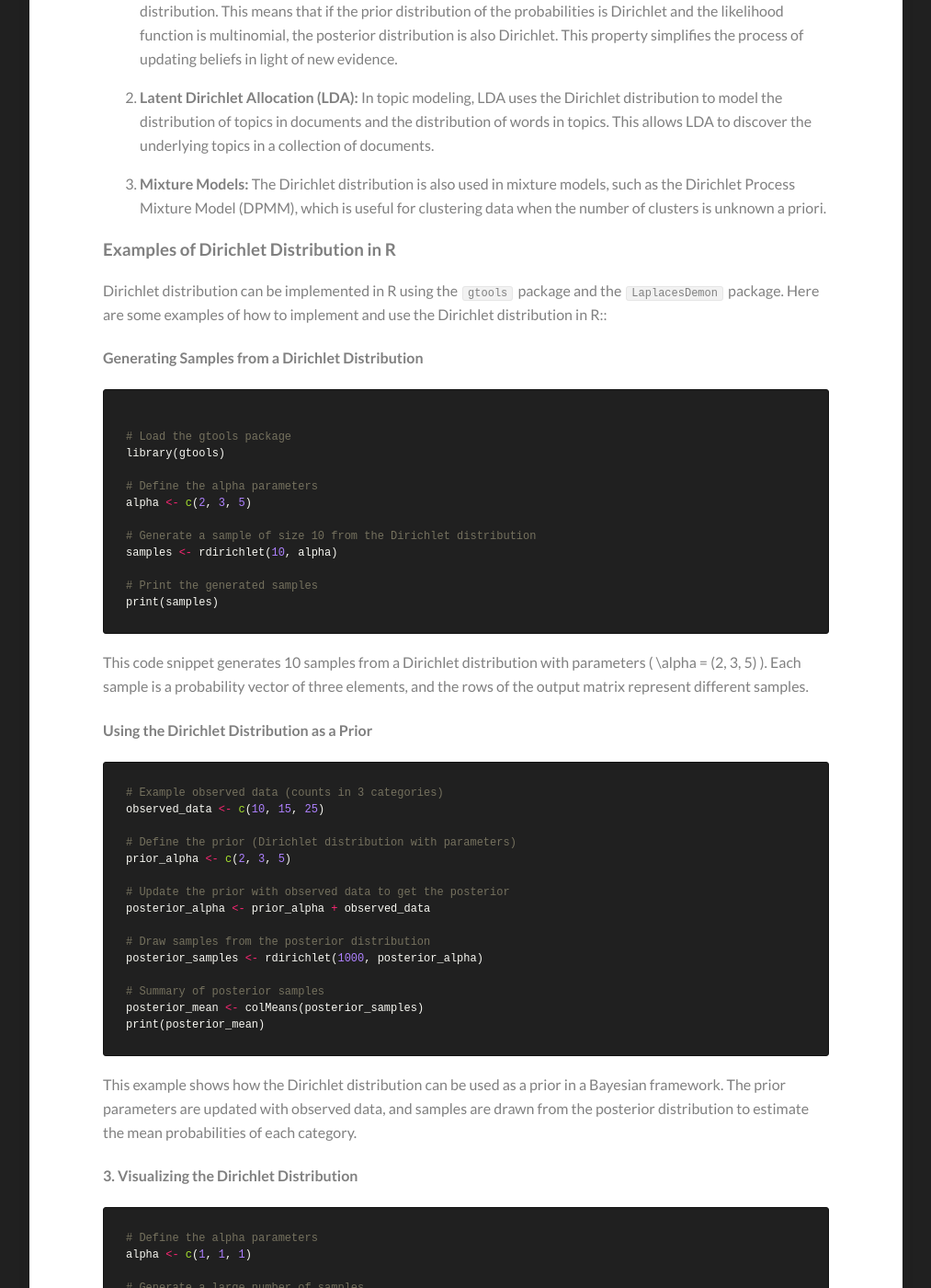
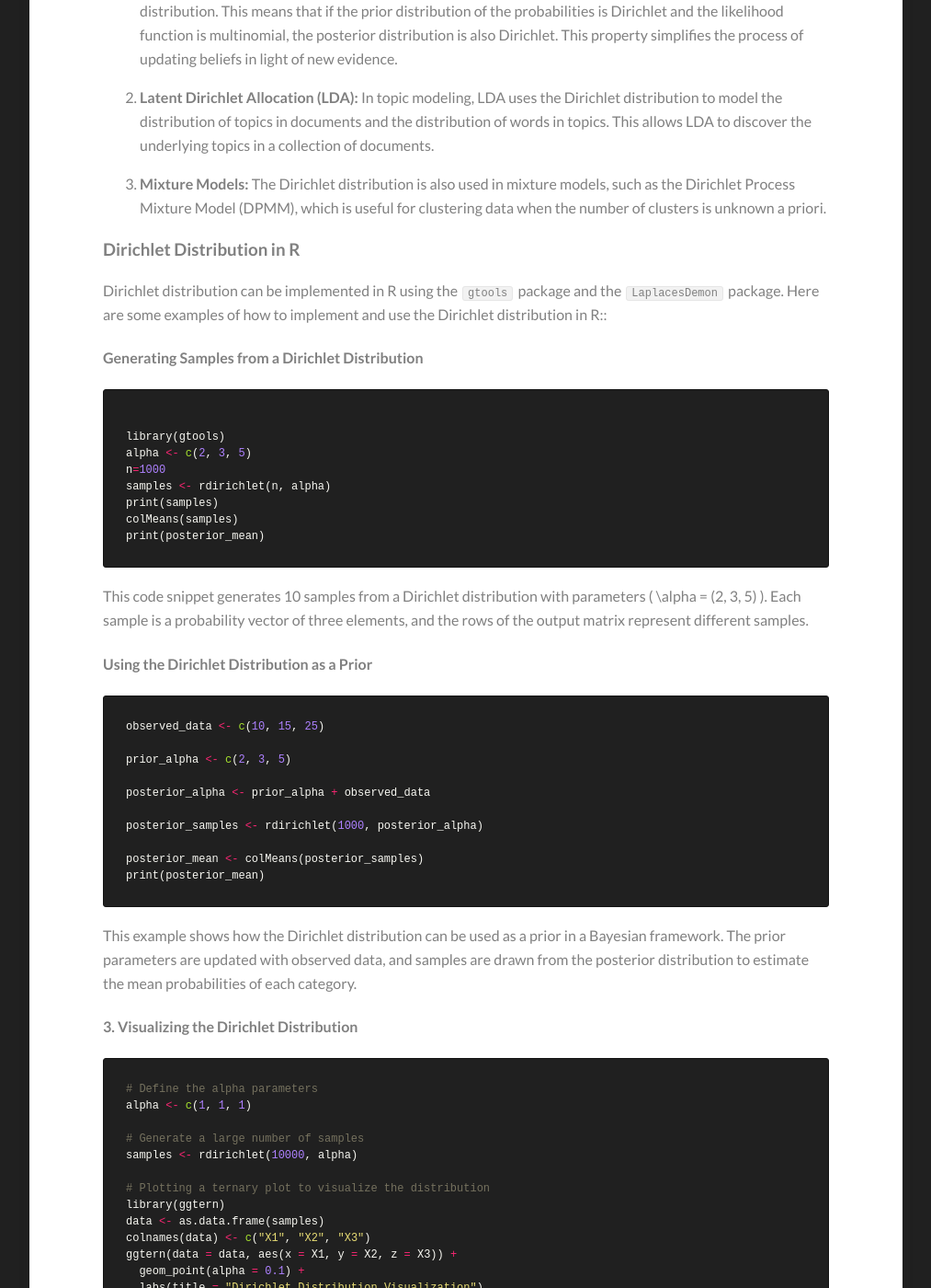
Before and after one commit to Kamran-Afzali/Kamran-Afzali.github.io, a Jekyll site: the page built from _posts/2024-11-25-Dirichlet_Distribution.md, in a window 1280 px wide and 1400 px high, scrolled down 1598 px. Shown: the whole window at 92% size, without its empty margins (133-1146 px from the left). Built offline with Jekyll 4.4.1, drawn with Linux system fonts in a browser that asks for light colours; formulas are drawn with MathJax 3; some of the changed text lies outside the part shown.

Commit message:
Update 2024-11-25-Dirichlet_Distribution.md

````diff
--- a/_posts/2024-11-25-Dirichlet_Distribution.md
+++ b/_posts/2024-11-25-Dirichlet_Distribution.md
@@ -48,7 +48,7 @@
 
 3. **Mixture Models:** The Dirichlet distribution is also used in mixture models, such as the Dirichlet Process Mixture Model (DPMM), which is useful for clustering data when the number of clusters is unknown a priori.
 
-### Examples of Dirichlet Distribution in R
+### Dirichlet Distribution in R
 
 Dirichlet distribution can be implemented in R using the `gtools` package and the `LaplacesDemon` package. Here are some examples of how to implement and use the Dirichlet distribution in R::
 
@@ -56,17 +56,13 @@
 
 ```r
 
-# Load the gtools package
 library(gtools)
-
-# Define the alpha parameters
 alpha <- c(2, 3, 5)
-
-# Generate a sample of size 10 from the Dirichlet distribution
-samples <- rdirichlet(10, alpha)
-
-# Print the generated samples
+n=1000
+samples <- rdirichlet(n, alpha)
 print(samples)
+colMeans(samples)
+print(posterior_mean)
 ```
 
 This code snippet generates 10 samples from a Dirichlet distribution with parameters \( \alpha = (2, 3, 5) \). Each sample is a probability vector of three elements, and the rows of the output matrix represent different samples.
@@ -74,19 +70,14 @@
 #### Using the Dirichlet Distribution as a Prior
 
 ```r
-# Example observed data (counts in 3 categories)
 observed_data <- c(10, 15, 25)
 
-# Define the prior (Dirichlet distribution with parameters)
 prior_alpha <- c(2, 3, 5)
 
-# Update the prior with observed data to get the posterior
 posterior_alpha <- prior_alpha + observed_data
 
-# Draw samples from the posterior distribution
 posterior_samples <- rdirichlet(1000, posterior_alpha)
 
-# Summary of posterior samples
 posterior_mean <- colMeans(posterior_samples)
 print(posterior_mean)
 ```
@@ -113,34 +104,8 @@
 
 
 
-### Density Function
 
-```r
-library(LaplacesDemon)
 
-# Define a probability vector and alpha parameters
-prob_vector <- c(0.1, 0.3, 0.6)
-alpha <- c(1, 1, 1)
-
-# Calculate the density
-density <- ddirichlet(prob_vector, alpha)
-print(density)
-```
-
-### Random Generation
-
-To generate random samples from a Dirichlet distribution:
-
-```r
-library(LaplacesDemon)
-
-# Define alpha parameters
-alpha <- c(1, 1, 1)
-
-# Generate 10 random samples
-samples <- rdirichlet(10, alpha)
-print(samples)
-```
 
 
 ### Examples of Dirichlet Distribution in Stan
````
